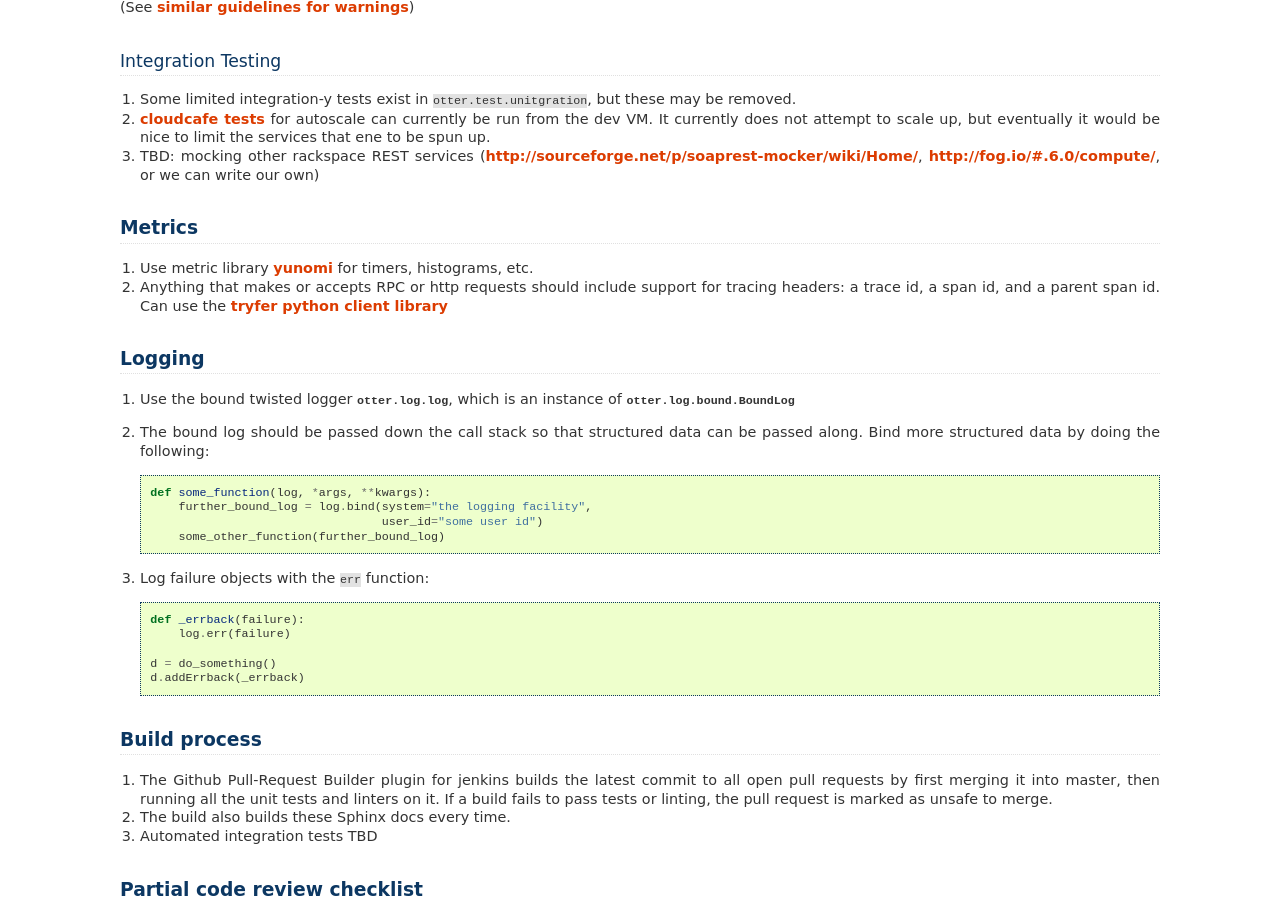
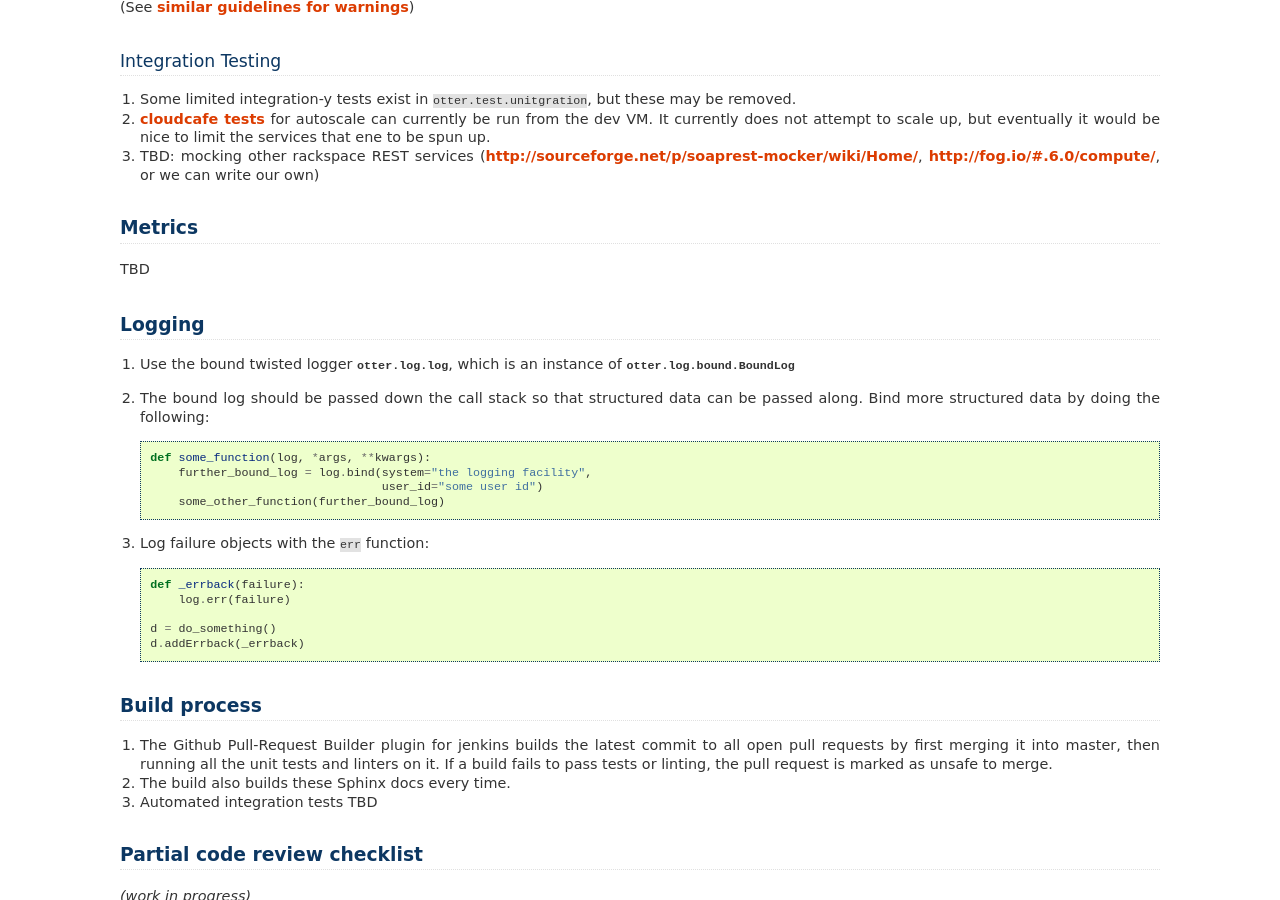
Before and after one commit to rackerlabs/otter, a Sphinx documentation site: the page built from doc/standards.rst, in a window 1280 px wide and 900 px high, scrolled down 3970 px. Built offline with Sphinx 7.4.7, drawn with Linux system fonts in a browser that asks for light colours; pages that are not in the unit, such as notebooks, are missing from menus.

```diff
--- a/doc/standards.rst
+++ b/doc/standards.rst
@@ -262,10 +262,7 @@
 =======
 Metrics
 =======
-#. Use metric library `yunomi <https://github.com/richzeng/yunomi>`_ for timers, histograms, etc.
-#. Anything that makes or accepts RPC or http requests should include support for tracing headers: a
-   trace id, a span id, and a parent span id.  Can use the `tryfer python client library
-   <https://github.com/racker/tryfer>`_
+TBD
 
 =======
 Logging
```
Also changed, not shown: 1 other file.
